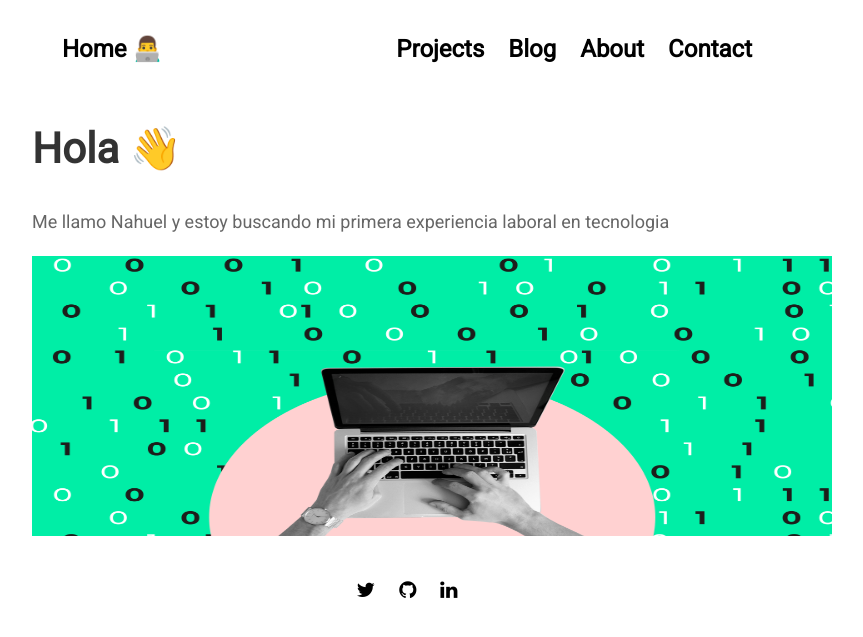
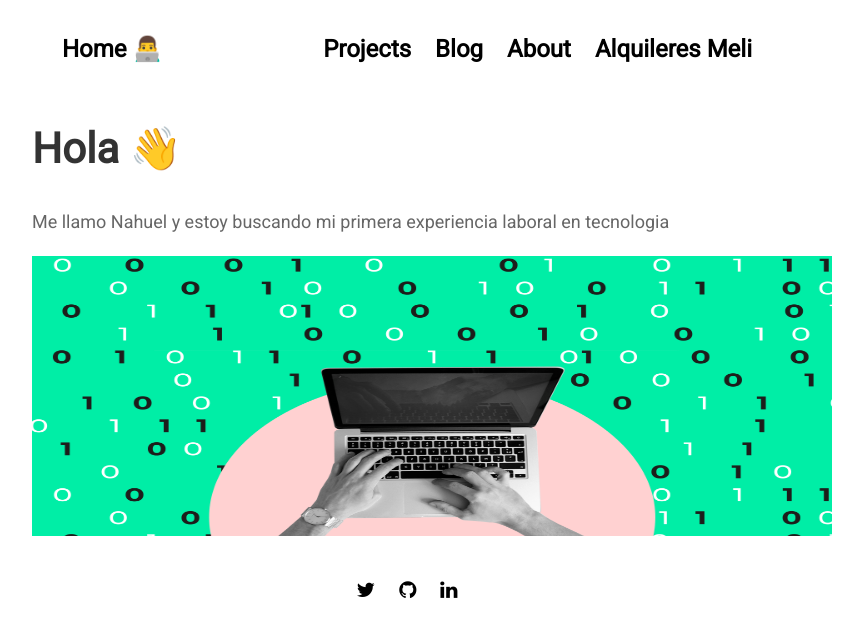
Before and after one commit to NahuelZanzi/porfolio, a Jekyll site: the page built from index.md, in a window 1280 px wide. Shown: the top 637 px of the page, without its empty margins (233-1096 px from the left). Built offline with Jekyll 4.4.1, drawn with Linux system fonts in a browser that asks for light colours; nearby versions of some CDN libraries.

Commit message:
Update settings.yml

```diff
--- a/_data/settings.yml
+++ b/_data/settings.yml
@@ -5,7 +5,7 @@ menu:
 - {name: 'Projects', url: 'project'}
 - {name: 'Blog',     url: 'blog'}
 - {name: 'About',    url: 'about'}
-- {name: 'Contact',  url: 'contact'}
+- {name: 'Alquileres Meli',  url: 'AlquileresMeli'}
 
 #-------------------------------
 # Projects Section
```
